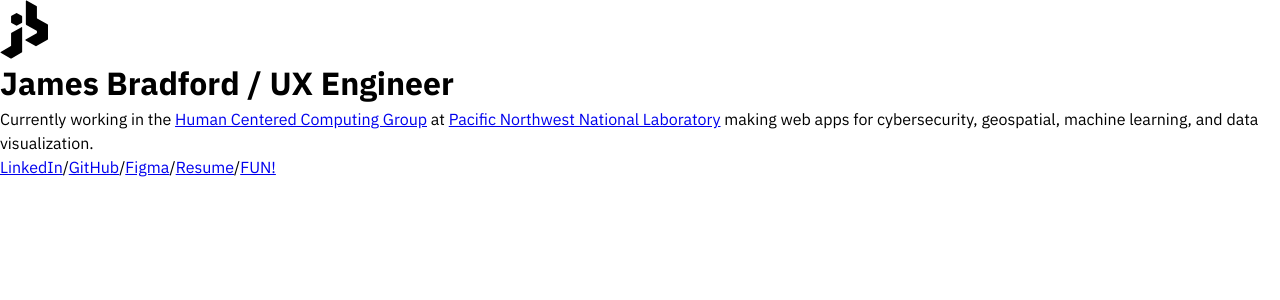
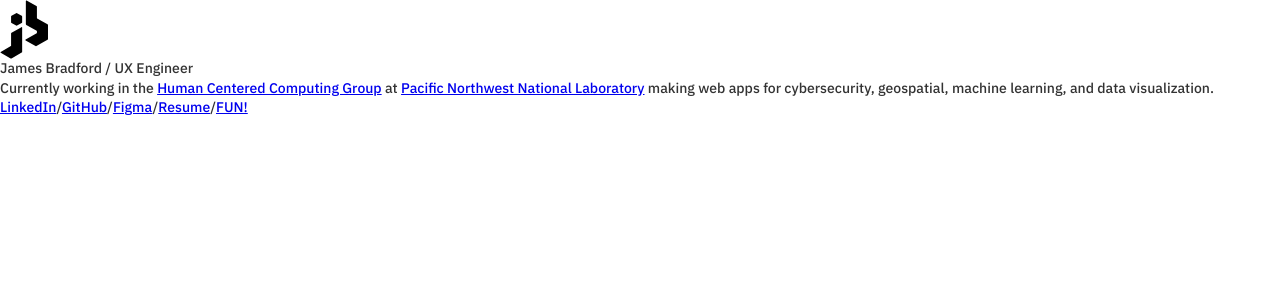
Before and after one commit to arniebradfo/bradford-digital-5, a Next.js app: page / in a window 1280 px wide. Shown: the top 300 px of the page. Built offline with nearby package versions, Linux system fonts and the light colour scheme.

Commit message:
Add Text Components

```diff
--- a/app/globals.css
+++ b/app/globals.css
@@ -1,11 +1,42 @@
 :root{
   --blue-500: blue;
-  --font-family-sans: var(--next-font-family-sans, sans-serif), sans-serif;
-  --font-family-mono: var(--next-font-family-mono, monospace), monospace;
+
+  --font-family-sans: var(--plex-font-family-sans, sans-serif), sans-serif;
+  --font-family-mono: var(--plex-font-family-mono, monospace), monospace;
+  --font-weight-normal: 500;
+  --font-weight-bold: 700;
+
+  --background-color-1: hsl(0, 0%, 100%);
+  --background-color-2: hsl(0, 0%, 95%);
+  --background-color-3: hsl(0, 0%, 90%);
+  --background-color-4: hsl(0, 0%, 85%);
+
+  --foreground-color-1: hsl(0, 0%, 0%);
+  --foreground-color-2: hsl(0, 0%, 20%);
+  --foreground-color-3: hsl(0, 0%, 40%);
+  --foreground-color-4: hsl(0, 0%, 60%);
+
+  --font-size-1: 32px;
+  --font-size-2: 24px;
+  --font-size-3: 18px;
+  --font-size-4: 16px;
+  --font-size-5: 14px;
+  --font-size-6: 12px;
+
+  --line-height: 1.4;
 }
 
 html{
   font-family: var(--font-family-sans);
+  line-height: var(--line-height);
+  font-weight: var(--font-weight-normal);
+  font-size: var(--font-size-5);
+  color: var(--foreground-color-2);
+}
+
+h1,h2,h3,h4,h5,h6{
+  font-weight: inherit;
+  font-size: inherit;
 }
 
 html, body{
--- a/app/layout.tsx
+++ b/app/layout.tsx
@@ -4,14 +4,14 @@ import "./reset.css";
 import "./globals.css";
 
 const PlexSans = IBM_Plex_Sans({
-  weight: ["400", "700"],
+  weight: ["500", "700"],
   subsets: ["latin"],
-  variable: "--next-font-family-sans",
+  variable: "--plex-font-family-sans",
 });
 const PlexMono = IBM_Plex_Mono({
-  weight: ["400", "700"],
+  weight: ["500", "700"],
   subsets: ["latin"],
-  variable: "--next-font-family-mono",
+  variable: "--plex-font-family-mono",
 });
 
 export const metadata: Metadata = {
--- a/app/reset.css
+++ b/app/reset.css
@@ -9,7 +9,7 @@
   margin: 0;
 }
 body {
-  line-height: 1.5;
+  /* line-height: 1.5; */
   -webkit-font-smoothing: antialiased;
 }
 img, picture, video, canvas, svg {
```
Also changed, not shown: app/components/Spacer.tsx (added, +8 -0 lines), app/components/Text.module.css (+81 -1 lines), app/components/Text.tsx (+54 -138 lines).
